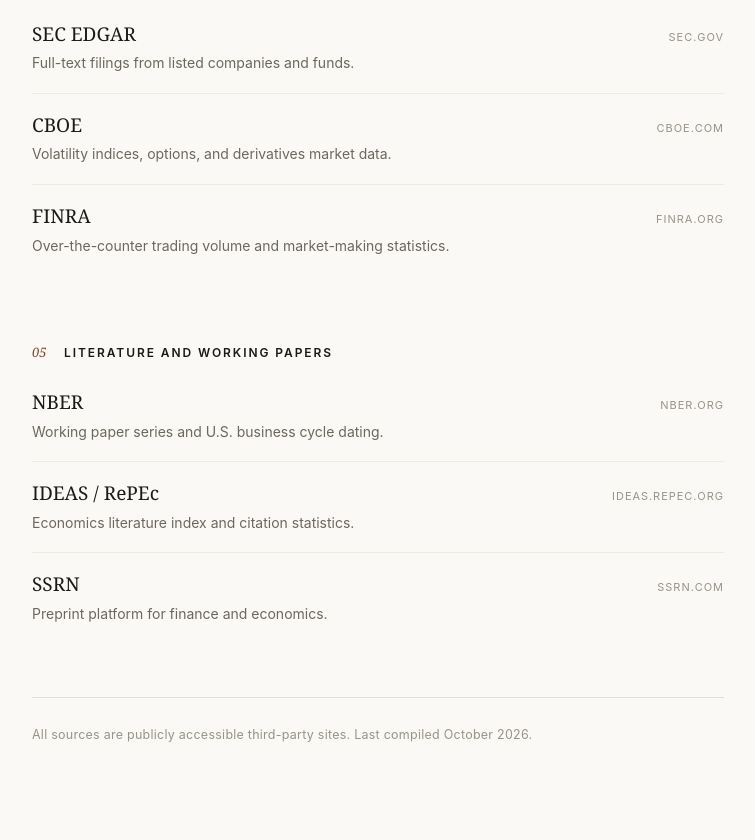
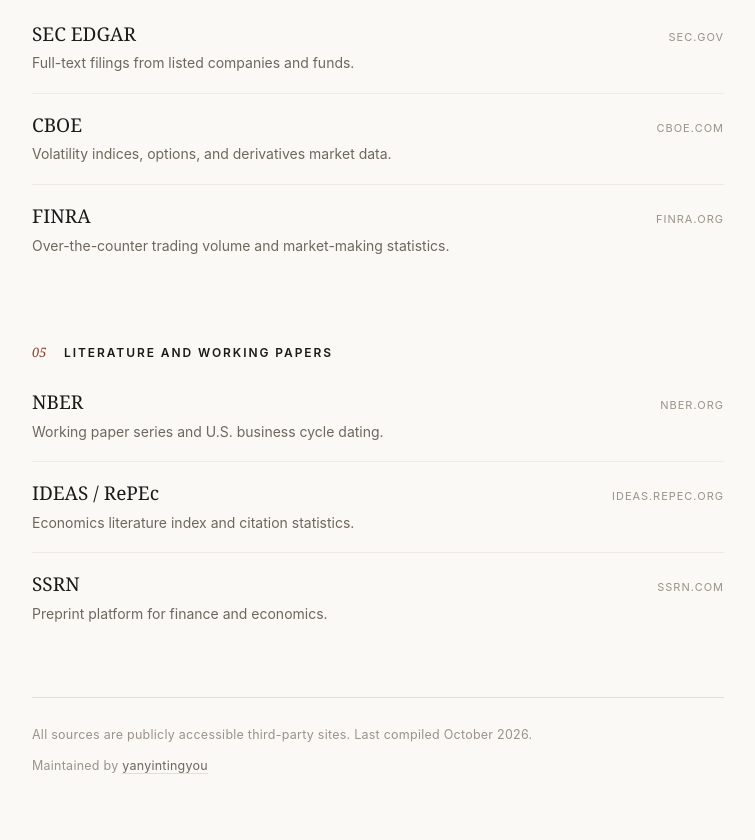
Before and after one commit to yanyintingyou/fomcdata-site, a plain HTML site: page index.html in a window 1280 px wide. Shown: the part 1816-2656 px from the top of the page, without its empty margins (468-1223 px from the left). Before the commit the page ends 2626 px from the top, so only its background shows below. Drawn offline with Linux system fonts and the light colour scheme.

Commit message:
Add author credit in footer

```diff
--- a/index.html
+++ b/index.html
@@ -171,6 +171,7 @@
 
 <footer>
   <p><span class="en">All sources are publicly accessible third-party sites. Last compiled October 2026.</span><span class="zh">以上均为公开可访问的第三方来源 · 最后整理于 2026 年 10 月</span></p>
+  <p class="credit"><span class="en">Maintained by <a href="https://github.com/yanyintingyou">yanyintingyou</a></span><span class="zh">由 <a href="https://github.com/yanyintingyou">yanyintingyou</a> 维护</span></p>
 </footer>
 
 </div>
--- a/style.css
+++ b/style.css
@@ -225,6 +225,20 @@ footer {
 
 footer p { margin: 0; }
 
+footer p + p { margin-top: 9px; }
+
+footer a {
+  color: var(--muted);
+  text-decoration: none;
+  border-bottom: 1px solid var(--rule);
+  transition: color 0.18s ease, border-color 0.18s ease;
+}
+
+footer a:hover {
+  color: var(--accent);
+  border-bottom-color: var(--accent);
+}
+
 /* ---------- wide screens ---------- */
 
 @media (min-width: 1000px) {
```
